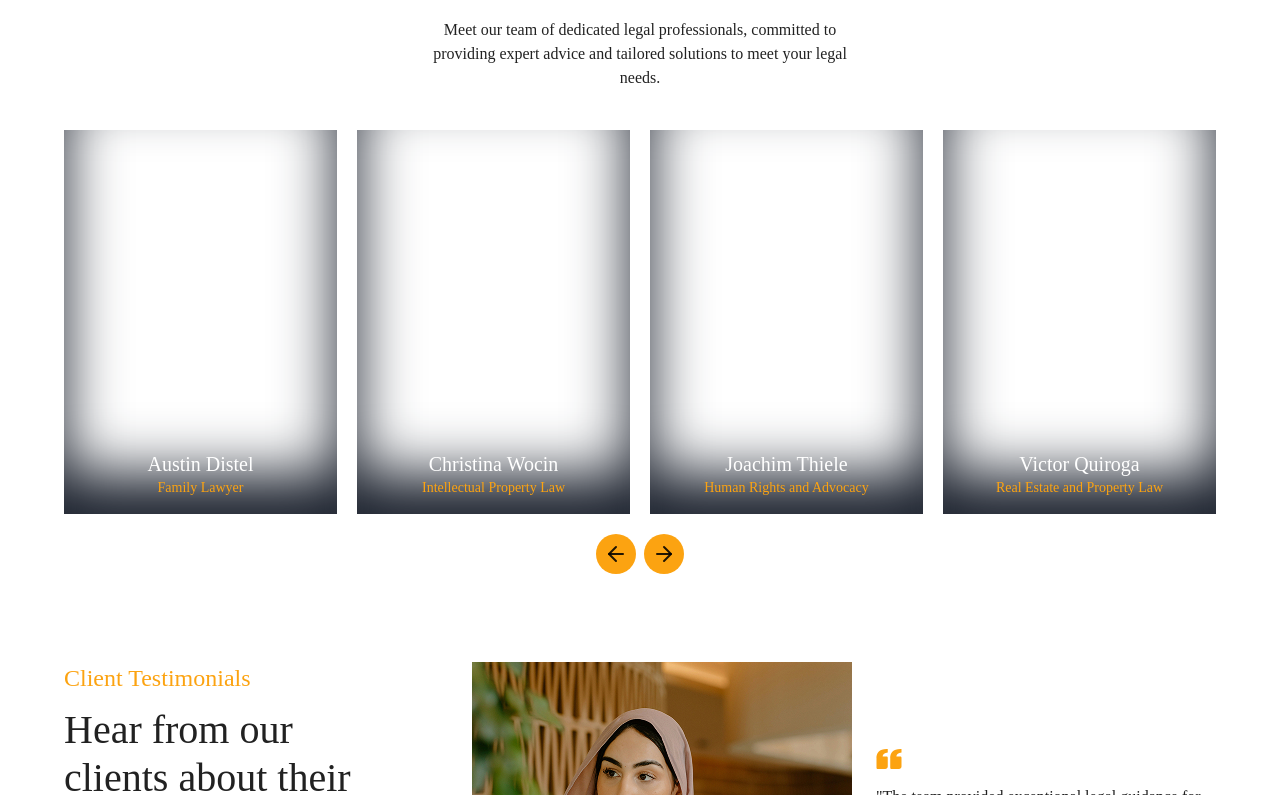
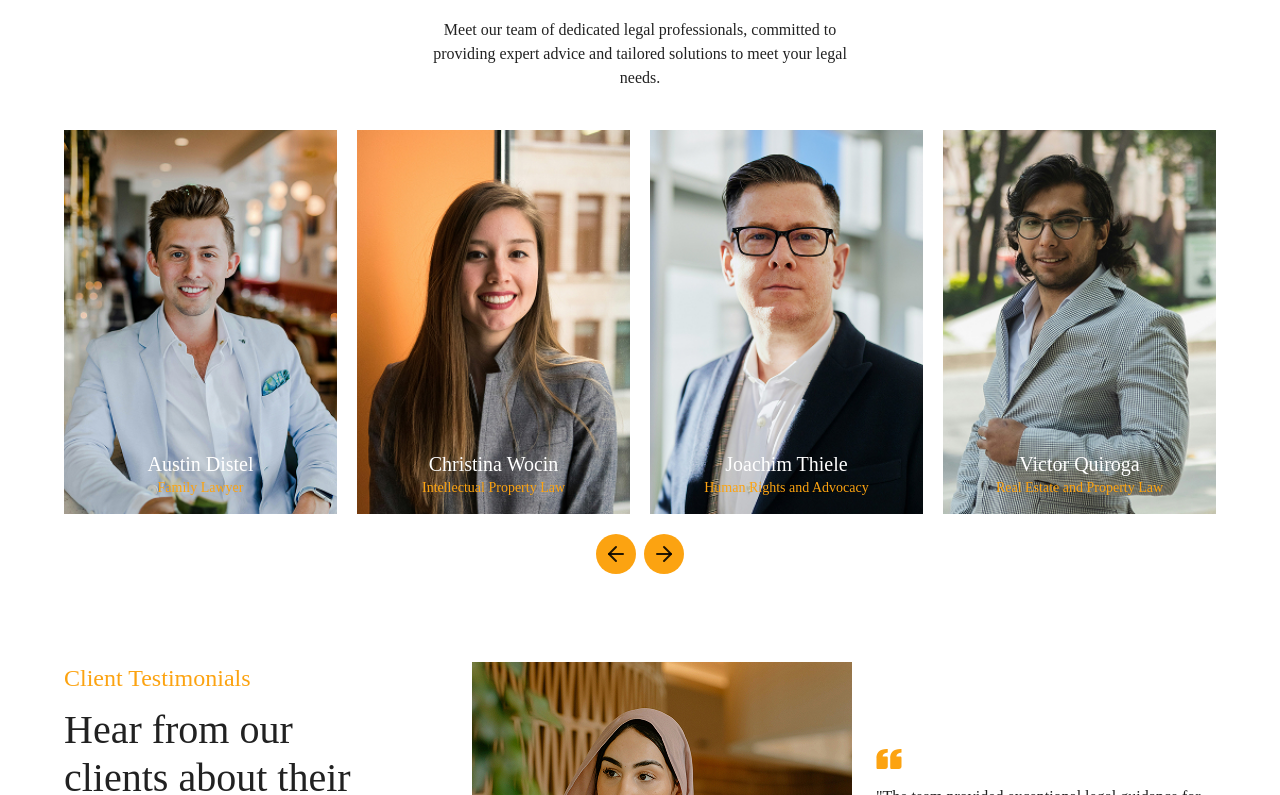
Before and after one commit to hendriam/lawfirm-landing-page, a React (Vite) app: page / in a window 1280 px wide. Shown: the part 1905-2700 px from the top of the page. Built offline with nearby package versions, Linux system fonts and the light colour scheme; a web font is replaced by a local one.

Commit message:
fixing bug on figure lawyer

```diff
--- a/src/components/footer.tsx
+++ b/src/components/footer.tsx
@@ -12,7 +12,7 @@ import {
 export default function Footer() {
     return (
         <footer className="bg-[url(./assets/bg-header.svg)] bg-center bg-cover text-white">
-            <div className="container mx-0 lg:mx-auto py-5 px-5 xl:px-0 lg:w-full max-w-6xl flex flex-col md:flex-row justify-between md:space-y-0 space-y-10">
+            <div className="container mx-0 lg:mx-auto py-10 px-5 xl:px-0 lg:w-full max-w-6xl flex flex-col md:flex-row justify-between md:space-y-0 space-y-10">
                 <div className="">
                     <a href="/">
                         <img src={logo} width={150} />
--- a/src/components/our-layers.tsx
+++ b/src/components/our-layers.tsx
@@ -21,8 +21,15 @@ export default function OurLawyers() {
                 {lawyers.map((lawyer) => (
                     <figure
                         key={lawyer.id}
-                        className={`bg-[url(${lawyer.image})] bg-cover relative bg-center bg-no-repeat w-auto lg:h-96 md:h-72 h-96 flex items-end justify-center shadow-[inset_0px_-40px_60px_0px_#1a202c] hover:shadow-[inset_0px_-60px_90px_0px_#1a202c] transition-all delay-100 duration-300 ease-in-out group`}
+                        className={`
+                             w-auto lg:h-96 md:h-72 h-96 flex items-end justify-center group relative overflow-hidden`}
                     >
+                        <img
+                            src={lawyer.image}
+                            alt={lawyer.name}
+                            className="w-full h-full object-cover brightness-100 hover:brightness-50 transition-all delay-0 duration-300 ease-in-out"
+                        />
+
                         <figcaption className="mb-4 absolute">
                             <h5 className="text-center text-xl text-white">{lawyer.name}</h5>
                             <p className="text-center text-sm text-[#FCA311]">{lawyer.title}</p>
--- a/src/data.ts
+++ b/src/data.ts
@@ -11,6 +11,10 @@ import blog3 from "./assets/blog3.jpg";
 import blog4 from "./assets/blog4.jpg";
 import blog5 from "./assets/blog5.jpg";
 import blog6 from "./assets/blog6.jpg";
+import lawyer1 from "./assets/lawyer-1.jpg";
+import lawyer2 from "./assets/lawyer-2.jpg";
+import lawyer3 from "./assets/lawyer-3.jpg";
+import lawyer4 from "./assets/lawyer-4.jpg";
 
 export type MenuTyps = {
     id: number;
@@ -213,24 +217,24 @@ export const offers: OfferType = [
 ];
 
 export const lawyers: LawyerType = [
-    { id: 1, name: "Austin Distel", title: "Family Lawyer", image: "./assets/lawyer-1.jpg" },
+    { id: 1, name: "Austin Distel", title: "Family Lawyer", image: lawyer1 },
     {
         id: 2,
         name: "Christina Wocin",
         title: "Intellectual Property Law",
-        image: "./assets/lawyer-2.jpg",
+        image: lawyer2,
     },
     {
         id: 3,
         name: "Joachim Thiele",
         title: "Human Rights and Advocacy",
-        image: "./assets/lawyer-3.jpg",
+        image: lawyer3,
     },
     {
         id: 4,
         name: "Victor Quiroga",
         title: "Real Estate and Property Law",
-        image: "./assets/lawyer-4.jpg",
+        image: lawyer4,
     },
 ];
 
```
